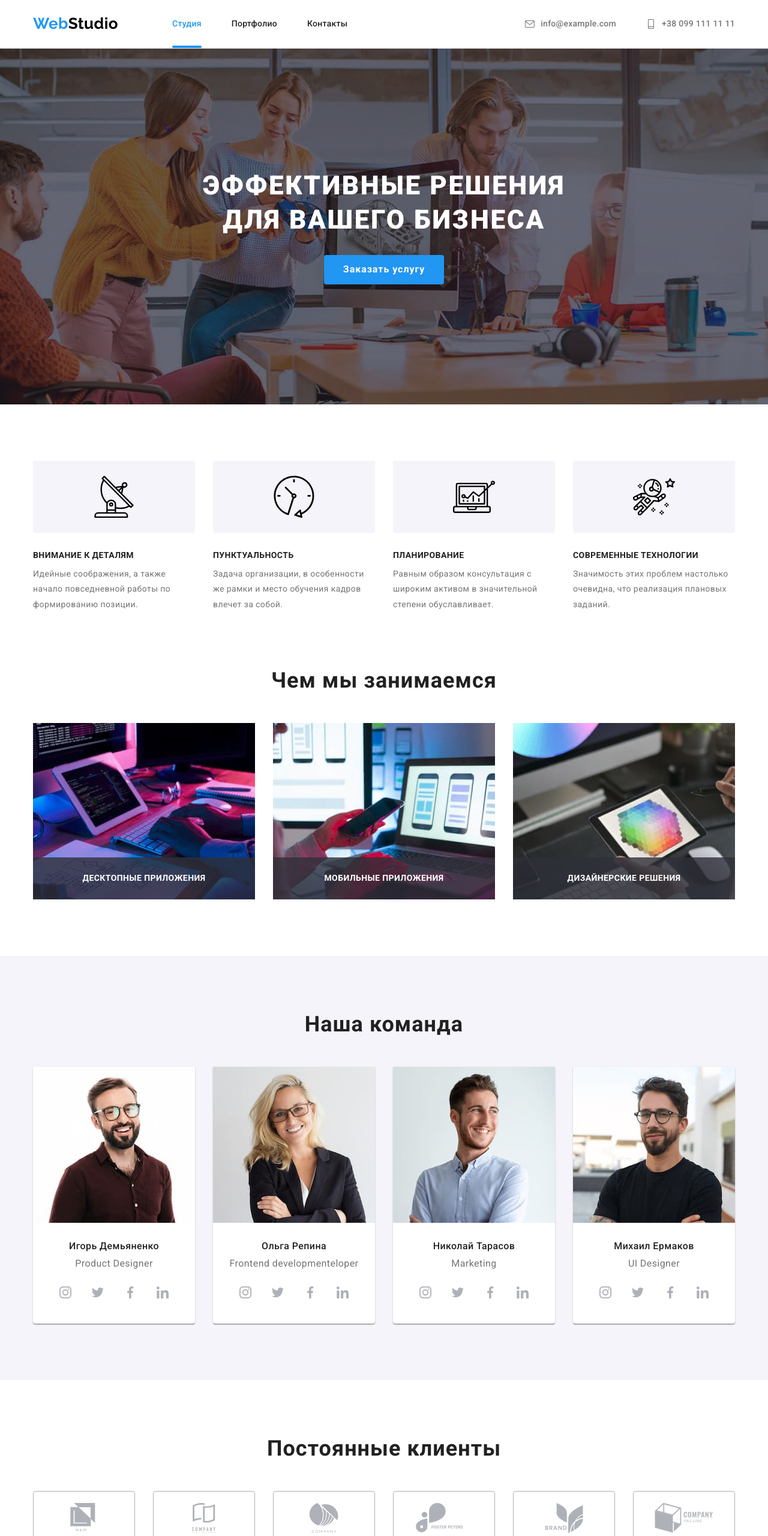
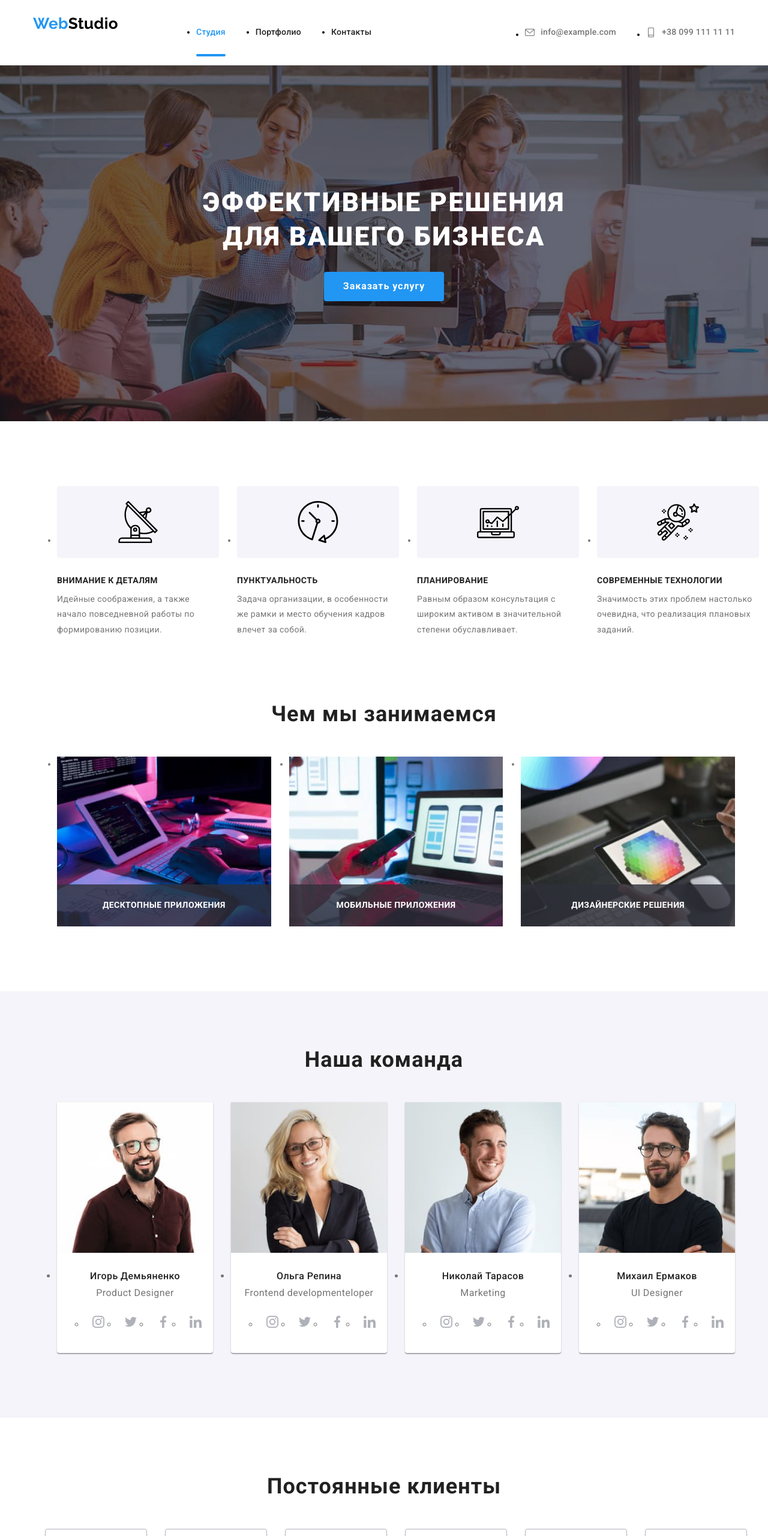
Before and after one commit to Searge/goit-markup-hw-08, a plain HTML site: page index.html in a window 1280 px wide. Shown: the top 2560 px of the page at 60% size. Drawn offline with Linux system fonts and the light colour scheme.

Commit message:
:wastebasket:

```diff
--- a/index.html
+++ b/index.html
@@ -48,7 +48,7 @@
           >
 
           <!-- Menu -->
-          <ul class="menu list">
+          <ul class="menu">
             <li class="menu__item">
               <a class="menu__link menu__link--current" href="./">Студия</a>
             </li>
@@ -62,7 +62,7 @@
         </nav>
 
         <!-- Contacts -->
-        <ul class="contacts list">
+        <ul class="contacts">
           <li class="contacts__item">
             <a class="contacts__link" href="mailto://info@example.com">
               <svg class="contacts__icon">
@@ -183,7 +183,7 @@
           <h2 class="section__title hidden">Особенности</h2>
           <!-- Why us -->
 
-          <ul class="features list">
+          <ul class="features">
             <li class="features__item">
               <div class="features__icon-wrapper">
                 <svg class="features__icon">
@@ -241,7 +241,7 @@
         <div class="container">
           <h2 class="section__title">Чем мы занимаемся</h2>
 
-          <ul class="development__list list">
+          <ul class="development__list">
             <li class="development__item">
               <img
                 class="development__image"
@@ -283,12 +283,12 @@
       <section class="section team">
         <div class="container">
           <h2 class="section__title">Наша команда</h2>
-          <ul class="team__list list">
+          <ul class="team__list">
             <li class="team__item">
               <img src="./images/team/igor.jpg" alt="Игорь" width="270" />
               <h3 class="team__title">Игорь Демьяненко</h3>
               <p class="team__position">Product Designer</p>
-              <ul class="social list">
+              <ul class="social">
                 <li class="social__item">
                   <a class="social__link" href="./">
                     <svg class="social__icon">
@@ -323,7 +323,7 @@
               <img src="./images/team/olga.jpg" alt="Ольга" width="270" />
               <h3 class="team__title">Ольга Репина</h3>
               <p class="team__position">Frontend developmenteloper</p>
-              <ul class="social list">
+              <ul class="social">
                 <li class="social__item">
                   <a class="social__link" href="./">
                     <svg class="social__icon">
@@ -358,7 +358,7 @@
               <img src="./images/team/nikola.jpg" alt="Николай" width="270" />
               <h3 class="team__title">Николай Тарасов</h3>
               <p class="team__position">Marketing</p>
-              <ul class="social list">
+              <ul class="social">
                 <li class="social__item">
                   <a class="social__link" href="./">
                     <svg class="social__icon">
@@ -393,7 +393,7 @@
               <img src="./images/team/mike.jpg" alt="Михаил" width="270" />
               <h3 class="team__title">Михаил Ермаков</h3>
               <p class="team__position">UI Designer</p>
-              <ul class="social list">
+              <ul class="social">
                 <li class="social__item">
                   <a class="social__link" href="./">
                     <svg class="social__icon">
@@ -433,7 +433,7 @@
         <div class="container">
           <h2 class="section__title">Постоянные клиенты</h2>
 
-          <ul class="partners__list list">
+          <ul class="partners__list">
             <li class="partners__items">
               <a class="partners__link" href="./" aria-label="Partner 1">
                 <svg class="partners__icon">
@@ -509,7 +509,7 @@
         <!-- Join -->
         <div class="join">
           <h3 class="footer__title">присоединяйтесь</h3>
-          <ul class="join__social list">
+          <ul class="join__social">
             <li class="join__item">
               <a class="social__link join__link" href="./">
                 <svg class="social__icon">
```
Also changed, not shown: portfolio.html (+5 -5 lines).
